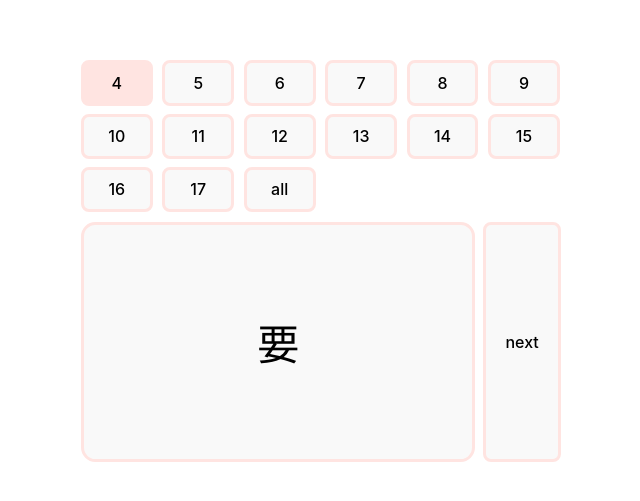
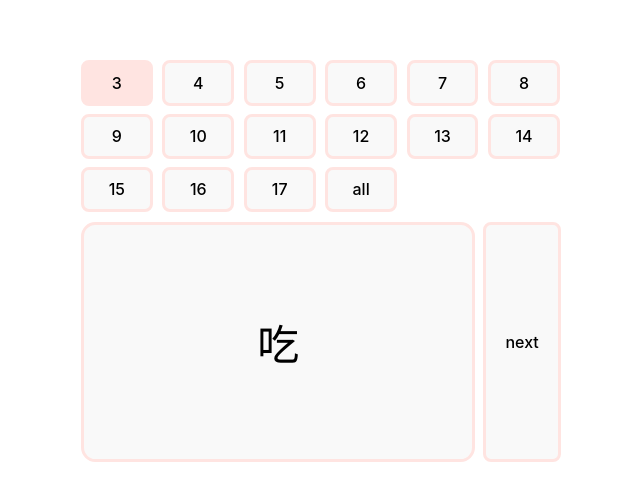
Before and after one commit to gwannemacher/chinese-study, a React (Vite) app: page / in a window 1280 px wide. Shown: the part 139-640 px from the top of the page, without its empty margins (319-959 px from the left). Built offline with nearby package versions, Linux system fonts and the light colour scheme.

Commit message:
lesson3: add lesson 3

```diff
--- /dev/null
+++ b/src/data/lesson3.ts
@@ -0,0 +1,26 @@
+import { Lesson } from "../types/lesson";
+
+export const Lesson3: Lesson = {
+    chapter: 3,
+    characters: [
+        { hanzi: '吃', pinyin: 'chī', definition: 'to eat' },
+        { hanzi: '什么', pinyin: 'shénme', definition: 'what' },
+        { hanzi: '饺子', pinyin: 'jiǎozi', definition: 'dumpling' },
+        { hanzi: '米饭', pinyin: 'mǐfàn', definition: 'cooked rice' },
+        { hanzi: '面条', pinyin: 'miàntiáo', definition: 'noodle' },
+        { hanzi: '面包', pinyin: 'miànbāo', definition: 'bread' },
+        { hanzi: '包子', pinyin: 'bāozi', definition: 'stuffed bun' },
+        { hanzi: '喝', pinyin: 'hē', definition: 'to drink' },
+        { hanzi: '啤酒', pinyin: 'píjiǔ', definition: 'beer' },
+        { hanzi: '茶', pinyin: 'chá', definition: 'tea' },
+        { hanzi: '咖啡', pinyin: 'kāfēi', definition: 'coffee' },
+        { hanzi: '矿泉水', pinyin: 'kuàngquánshuǐ', definition: 'mineral water' },
+        { hanzi: '牛奶', pinyin: 'niúnǎi', definition: 'milk' },
+        { hanzi: '买', pinyin: 'mǎi', definition: 'to buy' },
+        { hanzi: '词典', pinyin: 'cídiǎn', definition: 'dictionary' },
+        { hanzi: '本子', pinyin: 'běnzi', definition: 'notebook' },
+        { hanzi: '书', pinyin: 'shū', definition: 'book' },
+        { hanzi: '笔', pinyin: 'bǐ', definition: 'pen' },
+        { hanzi: '书包', pinyin: 'shūbāo', definition: 'schoolbag' }
+    ]
+};
--- a/src/data/lessons.ts
+++ b/src/data/lessons.ts
@@ -7,6 +7,7 @@ import { Lesson14 } from "./lesson14";
 import { Lesson15 } from "./lesson15";
 import { Lesson16 } from "./lesson16";
 import { Lesson17 } from "./lesson17";
+import { Lesson3 } from "./lesson3";
 import { Lesson4 } from "./lesson4";
 import { Lesson5 } from "./lesson5";
 import { Lesson6 } from "./lesson6";
@@ -17,6 +18,7 @@ import { Lesson9 } from "./lesson9";
 const AllLessons: Lesson = {
     chapter: 'all',
     characters: [
+        ...Lesson3.characters,
         ...Lesson4.characters,
         ...Lesson5.characters,
         ...Lesson6.characters,
@@ -35,6 +37,7 @@ const AllLessons: Lesson = {
 };
 
 export const Lessons: Lesson[] = [
+    Lesson3,
     Lesson4,
     Lesson5,
     Lesson6,
```
